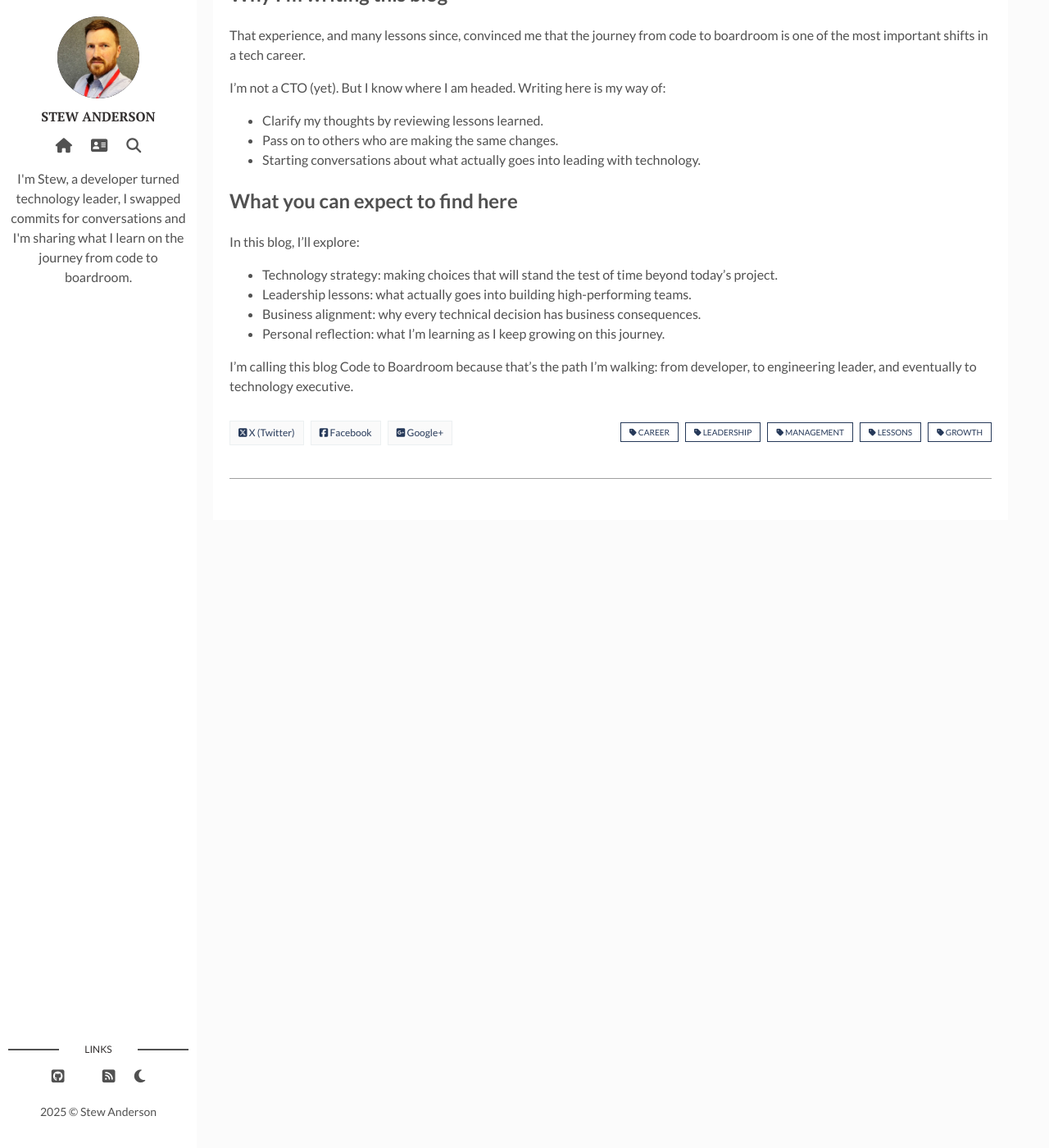
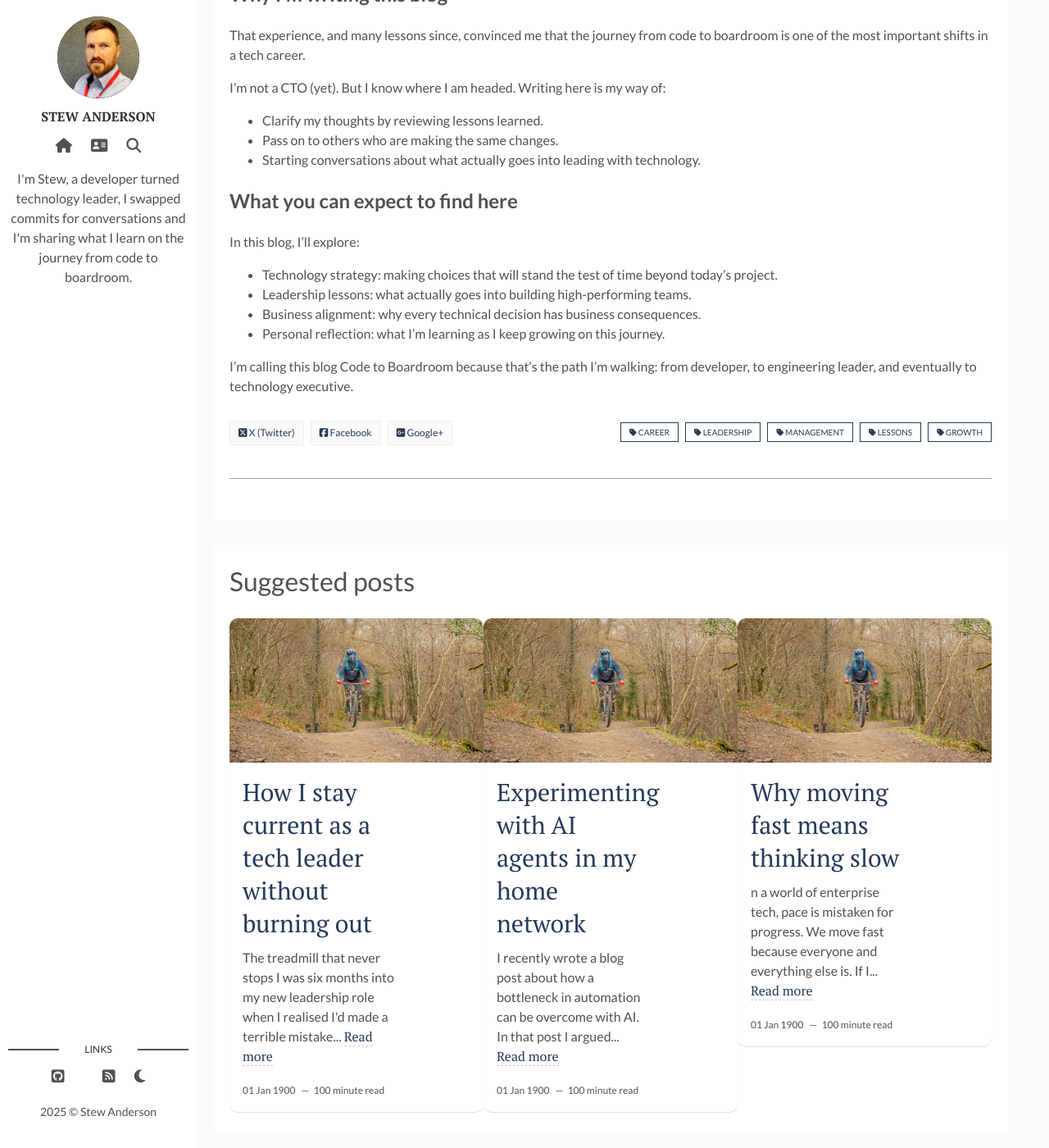
Before and after one commit to stew-anderson/blog, a Jekyll site: the page built from _posts/2025-06-07-code-to-boardroom-why-im-starting-this-blog.markdown, in a window 1280 px wide and 1400 px high, scrolled down 982 px. Shown: the whole window at 82% size. Built offline with Jekyll 4.4.1, drawn with Linux system fonts in a browser that asks for light colours; nearby versions of some CDN libraries; emoji names are drawn with the system emoji font; before the commit the page ends 1636 px from its top, so only the background shows below that.

Commit message:
Setting mark up for feature, adding initial styles

```diff
--- /dev/null
+++ b/_includes/suggested-posts.html
@@ -0,0 +1,42 @@
+
+<!-- style template first -->
+<article class="article-page top">
+    <div class="wrap-content">
+
+      <div class="suggested-posts">
+
+        <h1 class="page-title">Suggested posts</h1>
+
+        <div class="post">
+          <a class="post-thumbnail" style="background-image: url('/assets/img/about-me.jpg')" href="#"></a>
+          <div class="post-content">
+            <h2 class="post-title"><a href="#">How I stay current as a tech leader without burning out</a></h2>
+            <p>The treadmill that never stops I was six months into my new leadership role when I realised I'd made a terrible mistake... <a href="#">Read more</a></p>
+            <span class="post-date">01 Jan 1900&nbsp;&nbsp;&nbsp;—&nbsp;</span>
+            <span class="post-words">100 minute read</span>
+          </div>
+        </div>
+
+        <div class="post">
+          <a class="post-thumbnail" style="background-image: url('/assets/img/about-me.jpg')" href="#"></a>
+          <div class="post-content">
+            <h2 class="post-title"><a href="#">Experimenting with AI agents in my home network</a></h2>
+            <p>I recently wrote a blog post about how a bottleneck in automation can be overcome with AI. In that post I argued... <a href="#">Read more</a></p>
+            <span class="post-date">01 Jan 1900&nbsp;&nbsp;&nbsp;—&nbsp;</span>
+            <span class="post-words">100 minute read</span>
+          </div>
+        </div>
+
+        <div class="post">
+          <a class="post-thumbnail" style="background-image: url('/assets/img/about-me.jpg')" href="#"></a>
+          <div class="post-content">
+            <h2 class="post-title"><a href="#">Why moving fast means thinking slow</a></h2>
+            <p>n a world of enterprise tech, pace is mistaken for progress. We move fast because everyone and everything else is. If I...  <a href="#">Read more</a></p>
+            <span class="post-date">01 Jan 1900&nbsp;&nbsp;&nbsp;—&nbsp;</span>
+            <span class="post-words">100 minute read</span>
+          </div>
+        </div>
+
+      </div>
+  </div>
+</article>
--- a/_layouts/post.html
+++ b/_layouts/post.html
@@ -39,3 +39,5 @@ layout: main
     </div>
   </div>
 </article>
+
+{% include suggested-posts.html %}
--- a/assets/css/main.css
+++ b/assets/css/main.css
@@ -734,6 +734,9 @@ table tfoot td {
 .post, .article-page {
   background-color: #fff;
 }
+.post.top, .article-page.top {
+  margin-top: 30px;
+}
 
 .search-page {
   width: 100%;
@@ -879,6 +882,19 @@ a[data-tooltip]:hover::after {
   white-space: nowrap;
   margin-bottom: 5px;
   pointer-events: none;
+}
+
+/* - - - - - - - - - - suggested posts - - - - - - - -*/
+.suggested-posts .post {
+  float: left;
+  width: 33.33%;
+  -webkit-box-orient: vertical;
+  -webkit-box-direction: normal;
+      -ms-flex-direction: column;
+          flex-direction: column;
+}
+.suggested-posts .post .post-thumbnail {
+  width: 100%;
 }
 
 /* - - - - - - - - - - Home Page Styles - - - - - - - - - - */
```
Also changed, not shown: assets/css/scss/main.scss (+16 -0 lines).
